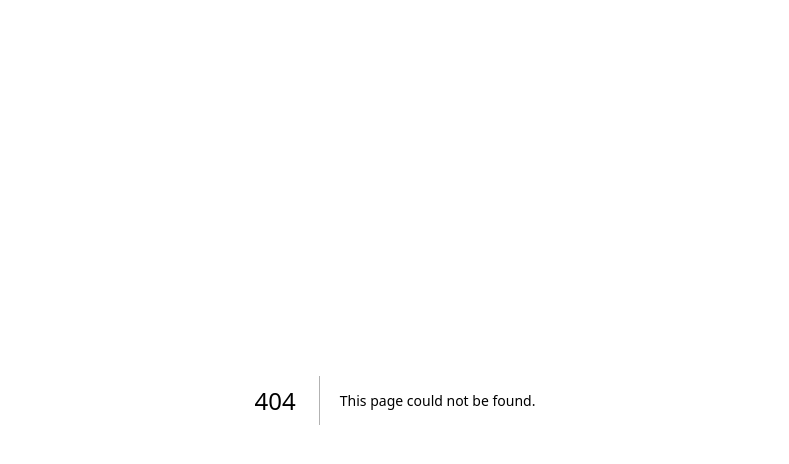
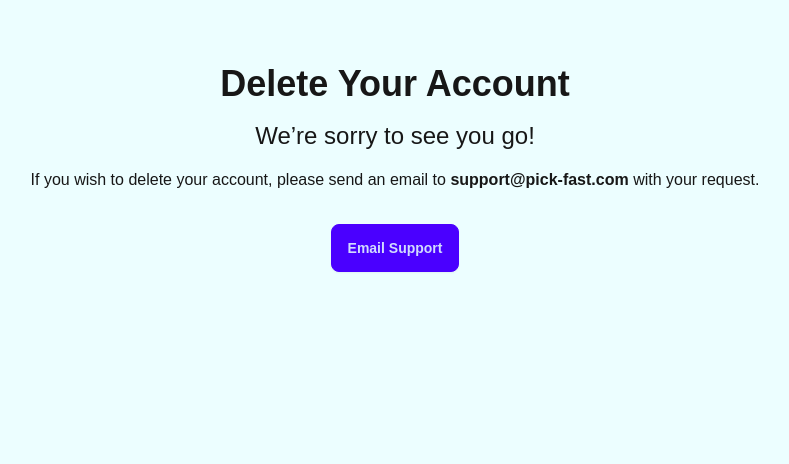
Before and after one commit to nazaruys/pickfast-web, a Next.js app: page /delete-account in a window 1280 px wide. Before the commit this address had no page. Shown: the top 464 px of the page, without its empty margins (245-1034 px from the left). Built offline with nearby package versions, Linux system fonts and the light colour scheme.

Commit message:
Delete Account page and FAQ

```diff
--- /dev/null
+++ b/app/delete-account/page.js
@@ -0,0 +1,25 @@
+"use client";
+
+export default function DeleteAccountPage() {
+  const handleEmailClick = () => {
+    window.location.href = "mailto:support@pick-fast.com";
+  };
+
+  return (
+    <div className="min-h-screen bg-cyan-50 px-8 md:px-36 flex flex-col py-16">
+      <div className="flex items-center flex-col text-center">
+        <h1 className="text-4xl font-bold mb-4">Delete Your Account</h1>
+        <h2 className="text-2xl mb-4">We’re sorry to see you go!</h2>
+        <p className="mb-8">
+          If you wish to delete your account, please send an email to <a className="font-bold">support@pick-fast.com</a> with your request.
+        </p>
+        <button
+          onClick={handleEmailClick}
+          className="btn btn-primary"
+        >
+          Email Support
+        </button>
+      </div>
+    </div>
+  );
+}
--- a/app/page.js
+++ b/app/page.js
@@ -3,7 +3,14 @@ import { XMarkIcon, ArrowDownIcon, GiftIcon } from '@heroicons/react/24/outline'
 import FAQList from './components/FAQList';
 
 export default function Home() {
-	const faqItems = [['How to add a new product?', 'Bla bla la la lal al al la la la la llala la al.'], ['What do i get exactly?', 'An app.)'], ['Is it completly free?', 'Yes bla bla bla lbal.'], ['Can i get a refund?', 'Hello es sdj ajs da lorem ipsum.']]
+	const faqItems = [
+		['How is PickFast better than other shopping list apps?', '🍊PickFast offers a simpler and more customizable experience. You can mark items with a single click and name them however you prefer!'],
+		['Is it completely free?', 'Yes! The app is completely free to use 😀'],
+		['How do I share my list with family members?', 'Family members can join your group by entering a 6-character code that you provide.'],
+		['How many people can join my group?', 'There is no limit! You can invite family, friends, or anyone else you wish to share your list with.'],
+		['Can I prioritize products?', 'Yes, you can set and later edit the priority of each product according to your preferences.']
+	];
+
     return (
 	<>
 		<div className="bg-cyan-50 px-8 md:px-36 py-1 min-h-screen">
@@ -82,8 +89,7 @@ export default function Home() {
 				<div className="md:w-1/2 flex flex-col">
 					<h1 className="text-4xl tracking-tighter font-extrabold mb-6">Frequently Asked Questions</h1>
 					<p>
-						More questions? Contact <a href="#" className="link font-bold">support</a>
-						, or <a href="mailto:support@pick-fast.com" className="link font-bold">send email</a>.
+						More questions? Contact <a href="mailto:support@pick-fast.com" className="link font-bold">support</a>.
 					</p>
 				</div>
 
@@ -104,7 +110,7 @@ export default function Home() {
 						<img src="/logo.png" alt="PickFast Logo" className="w-auto h-20" />
 						</a>
 						<p className="text-sm text-base-content/80 leading-relaxed">
-						Shop smarter, pick faster
+						Shop smarter, pick faster<br />Copyright © 2024 - All rights reserved
 						</p>
 					</div>
 
@@ -114,8 +120,8 @@ export default function Home() {
 							<h3 className="footer-title font-semibold text-base-content tracking-widest text-sm mb-3">LINKS</h3>
 							<ul className="flex flex-col justify-center items-center md:items-start gap-2 text-sm">
 								<li><a href="https://github.com/nazaruys/pickfast-app" target="_blank" className="link link-hover">Project on GitHub</a></li>
-								<li><a href="#" className="link link-hover">Support</a></li>
-								<li><a href="#" className="link link-hover">Delete account</a></li>
+								<li><a href="mailto:support@pick-fast.com" className="link link-hover">Support</a></li>
+								<li><a href="/delete-account" className="link link-hover">Delete account</a></li>
 							</ul>
 						</div>
 
```
